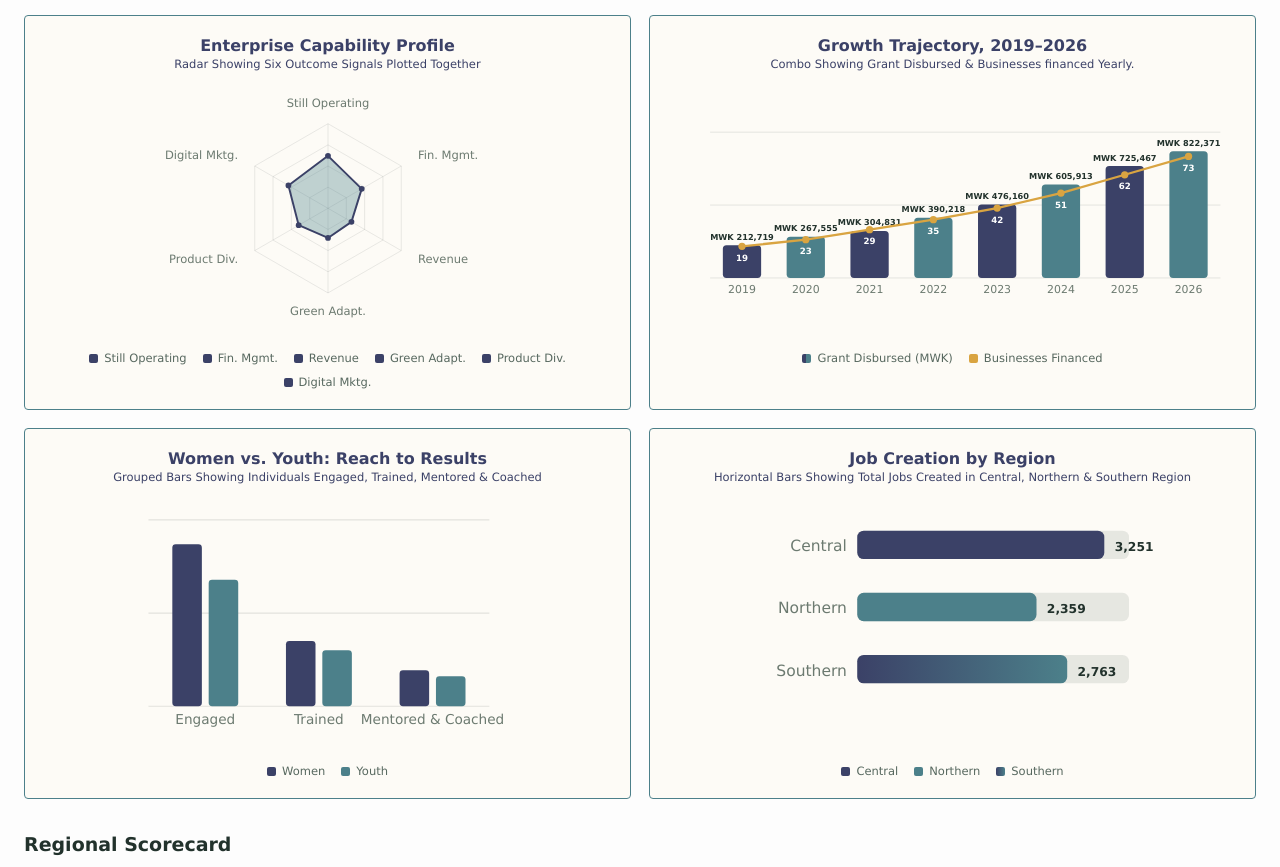
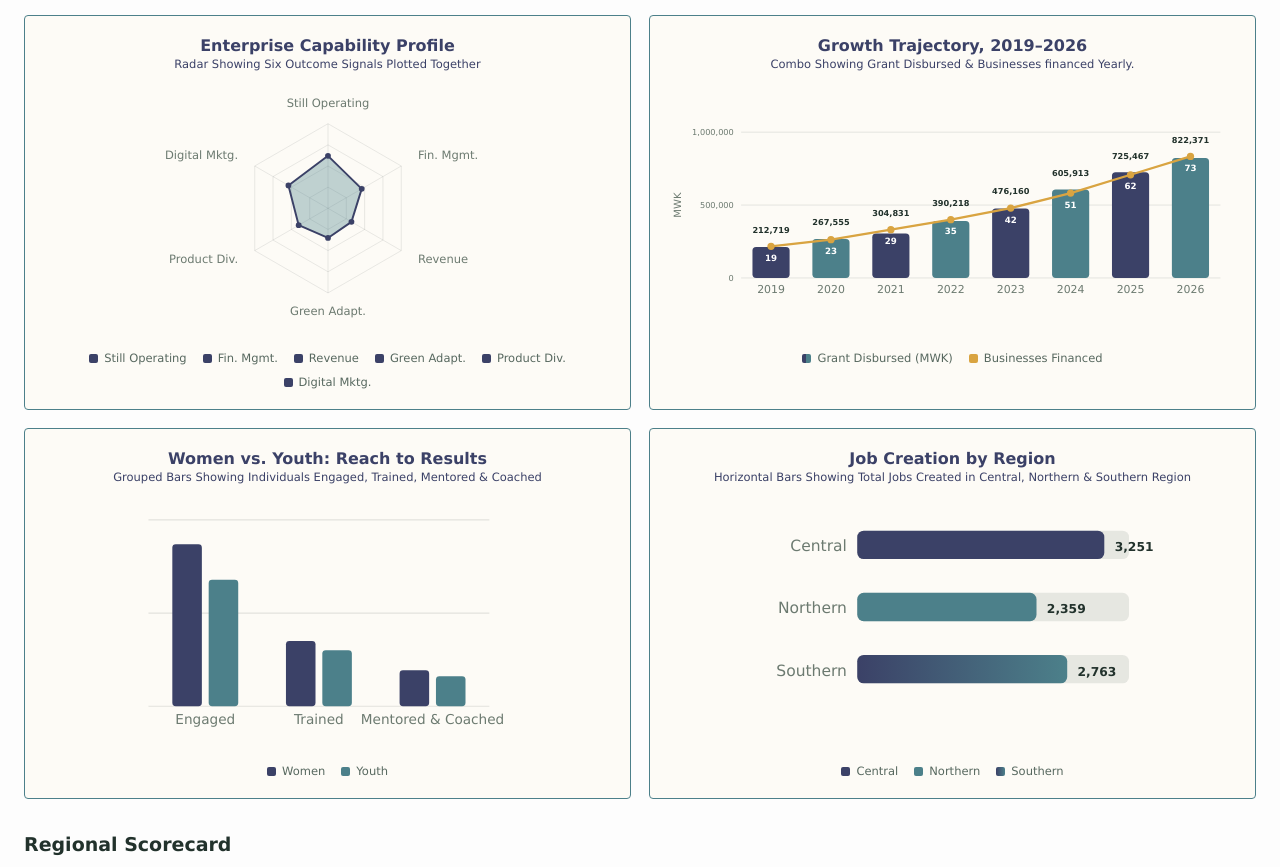
Before and after one commit to emergeictdpt-wq/-organisation-dashboard, a plain HTML site: page index.html in a window 1280 px wide. Shown: the part 2440-3307 px from the top of the page. Drawn offline with Linux system fonts and the light colour scheme.

Commit message:
fix index, work

```diff
--- a/index.html
+++ b/index.html
@@ -1210,15 +1210,25 @@ function renderRadar(svg, axes, values){
 function renderCombo(svg, categories, barValues, lineValues, barColors, lineColor){
   const barColorAt = i => Array.isArray(barColors) ? barColors[i % barColors.length] : barColors;
   svg.innerHTML = '';
-  const x0=44, x1=604, y0=18, y1=178, h=y1-y0;
-  const barMax = Math.max(...barValues)*1.15 || 1;
+  const x0=78, x1=604, y0=18, y1=178, h=y1-y0;
+  // round the bar scale up to a tidy number so the y-axis ticks read cleanly
+  const niceCeil = v => { const pw = Math.pow(10, Math.floor(Math.log10(v))); const m = v/pw;
+    return pw * ([1,1.2,1.5,2,2.5,3,4,5,6,8,10].find(k=>k>=m) || 10); };
+  const barMax = niceCeil((Math.max(...barValues) || 1)*1.05);
   const lineMax = Math.max(...lineValues)*1.2 || 1;
   const colW = (x1-x0)/categories.length;
 
   [0,0.5,1].forEach(f=>{
     const y = y1 - h*f;
     svg.appendChild(svgEl('line', { x1:x0,y1:y,x2:x1,y2:y, stroke:'rgba(34,50,44,0.12)', 'stroke-width':'1' }));
-  });
+    const yt = svgEl('text', { x:x0-8, y:y+3, 'text-anchor':'end', class:'axis-label', style:'font-size:9px' });
+    yt.textContent = fmt(Math.round(barMax*f));
+    svg.appendChild(yt);
+  });
+  // y-axis unit
+  const unit = svgEl('text', { x:12, y:(y0+y1)/2, 'text-anchor':'middle', class:'axis-label', style:'font-size:11px', transform:`rotate(-90 12 ${(y0+y1)/2})` });
+  unit.textContent = 'MWK';
+  svg.appendChild(unit);
 
   const barW = Math.min(42, colW*0.62);
   categories.forEach((cat,i)=>{
@@ -1227,8 +1237,10 @@ function renderCombo(svg, categories, barValues, lineValues, barColors, lineColo
     svg.appendChild(svgEl('rect', {
       x:cx0-barW/2, y:y1-bh, width:barW, height:bh, rx:4, fill:barColorAt(i)
     }));
-    const bt = svgEl('text', { x:cx0, y:y1-bh-6, 'text-anchor':'middle', class:'value-label', style:'font-size:9px' });
-    bt.textContent = fmtCurrency(barValues[i]);
+    // lift the value label clear of both the bar top and the line's dot so the line never crosses it
+    const dotY = y1 - (lineValues[i]/lineMax)*h;
+    const bt = svgEl('text', { x:cx0, y:Math.max(Math.min(y1-bh, dotY) - 15, 12), 'text-anchor':'middle', class:'value-label', style:'font-size:9px' });
+    bt.textContent = fmt(barValues[i]);
     svg.appendChild(bt);
     const t = svgEl('text', { x:cx0, y:y1+16, 'text-anchor':'middle', class:'axis-label' });
     t.textContent = cat;
```
